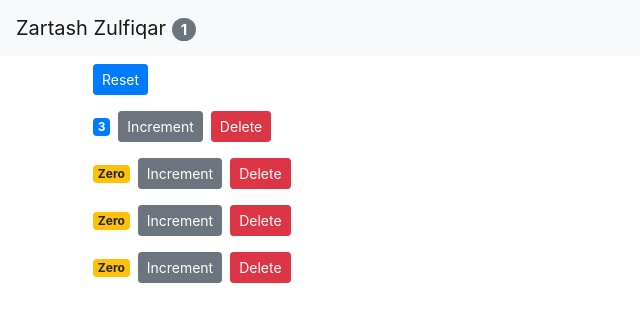
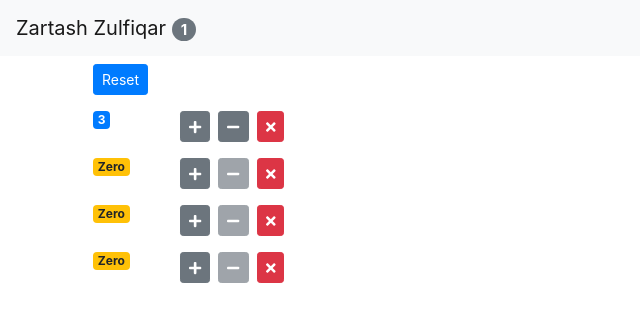
Before and after one commit to zeeforumcompany/php-sample, a React (Create React App) app: page / in a window 1280 px wide. Shown: the top 322 px of the page, without its empty margins (0-640 px from the left). Built offline with nearby package versions, Linux system fonts and the light colour scheme.

Commit message:
Change Basic and Add Font Awesome

```diff
--- a/package.json
+++ b/package.json
@@ -3,6 +3,9 @@
   "version": "0.1.0",
   "private": true,
   "dependencies": {
+    "@fortawesome/fontawesome-svg-core": "^1.2.32",
+    "@fortawesome/free-solid-svg-icons": "^5.15.1",
+    "@fortawesome/react-fontawesome": "^0.1.11",
     "@testing-library/jest-dom": "^4.2.4",
     "@testing-library/react": "^9.5.0",
     "@testing-library/user-event": "^7.2.1",
--- a/src/App.js
+++ b/src/App.js
@@ -2,6 +2,11 @@ import React, { Component } from "react";
 import "./App.css";
 import NavBar from "./components/navbar";
 import Counters from "./components/counters";
+
+import { library } from "@fortawesome/fontawesome-svg-core";
+import { fas } from "@fortawesome/free-solid-svg-icons";
+
+library.add(fas);
 
 class App extends Component {
 	state = {
@@ -12,6 +17,16 @@ class App extends Component {
 			{ id: 4, value: 0 },
 		],
 	};
+
+	constructor() {
+		super();
+
+		console.log("App - Constructor!");
+	}
+
+	componentDidMount() {
+		console.log("App - Mounted!");
+	}
 
 	handleDelete = (counterId) => {
 		const counters = this.state.counters.filter(
@@ -32,6 +47,15 @@ class App extends Component {
 		this.setState({ counters });
 	};
 
+	handleDecrement = (counter) => {
+		const counters = [...this.state.counters];
+		const index = counters.indexOf(counter);
+		counters[index] = { ...counter };
+		counters[index].value--;
+
+		this.setState({ counters });
+	};
+
 	handleReset = () => {
 		this.state.counters.map((c) => {
 			c.value = 0;
@@ -40,13 +64,20 @@ class App extends Component {
 	};
 
 	render() {
+		console.log("App - Rendered!");
+
 		return (
 			<React.Fragment>
-        <NavBar totalCounter={this.state.counters.filter(c => c.value > 0).length} />
+				<NavBar
+					totalCounter={
+						this.state.counters.filter((c) => c.value > 0).length
+					}
+				/>
 				<main className="container">
 					<Counters
 						onReset={this.handleReset}
 						onIncrement={this.handleIncrement}
+						onDecrement={this.handleDecrement}
 						onDelete={this.handleDelete}
 						counters={this.state.counters}
 					/>
--- a/src/components/counter.jsx
+++ b/src/components/counter.jsx
@@ -1,17 +1,45 @@
 import React, { Component } from "react";
+import { FontAwesomeIcon } from "@fortawesome/react-fontawesome";
 
 class Counter extends Component {
+	componentDidUpdate(prevProps, prevState) {
+		console.log("Prev Prop", prevProps);
+		console.log("Prev State", prevState);
+	}
+
+	componentWillUnmount() {
+		console.log("Component - Unmounted!");
+	}
+
 	render() {
+		console.log("Counter - Rendered!");
+
 		return (
-			<div>
+			<div className="row">
+				<div className="col-1">
 					<span className={this.getBadgeClasses()}>
 						{this.formatCount()}
 					</span>
+				</div>
+
+				<div className="col-4">
 					<button
-					onClick={() => this.props.onIncrement(this.props.counter)}
+						onClick={() =>
+							this.props.onIncrement(this.props.counter)
+						}
+						className="btn btn-secondary btn-sm mr-2"
+					>
+						<FontAwesomeIcon icon="plus" />
+					</button>
+
+					<button
+						onClick={() =>
+							this.props.onDecrement(this.props.counter)
+						}
 						className="btn btn-secondary btn-sm"
+						disabled={this.props.counter.value <= 0}
 					>
-					Increment
+						<FontAwesomeIcon icon="minus" />
 					</button>
 
 					<button
@@ -20,8 +48,9 @@ class Counter extends Component {
 						}}
 						className="btn btn-danger btn-sm m-2"
 					>
-					Delete
+						<FontAwesomeIcon icon="times" />
 					</button>
+				</div>
 			</div>
 		);
 	}
--- a/src/components/counters.jsx
+++ b/src/components/counters.jsx
@@ -3,20 +3,30 @@ import Counter from "./counter";
 
 class Counters extends Component {
 	render() {
+		console.log("Counters - Rendered!");
+
+		const {
+			onReset,
+			counters,
+			onIncrement,
+			onDecrement,
+			onDelete,
+		} = this.props;
 		return (
 			<div>
 				<button
-					onClick={this.props.onReset}
+					onClick={onReset}
 					className="btn btn-primary btn-sm m-2"
 				>
 					Reset
 				</button>
-				{this.props.counters.map((counter) => (
+				{counters.map((counter) => (
 					<Counter
 						key={counter.id}
 						counter={counter}
-						onIncrement={this.props.onIncrement}
-						onDelete={this.props.onDelete}
+						onIncrement={onIncrement}
+						onDecrement={onDecrement}
+						onDelete={onDelete}
 					></Counter>
 				))}
 			</div>
--- a/src/components/navbar.jsx
+++ b/src/components/navbar.jsx
@@ -1,19 +1,17 @@
-import React, { Component } from "react";
+import React from "react";
 
-class NavBar extends Component {
-	state = {};
-	render() {
+const NavBar = ({ totalCounter }) => {
+	console.log("Navbar - Rendered!");
 	return (
 		<nav className="navbar navbar-light bg-light">
 			<a href="/home" className="navbar-brand">
 				Zartash Zulfiqar&nbsp;
 				<span className="badge badge-pill badge-secondary">
-						{this.props.totalCounter}
+					{totalCounter}
 				</span>
 			</a>
 		</nav>
 	);
-	}
-}
+};
 
 export default NavBar;
```
Also changed, not shown: src/index.js (+10 -10 lines), 1 other file (tests, documents, lock files or other folders). Lines whose indentation alone changed are shown as unchanged.
